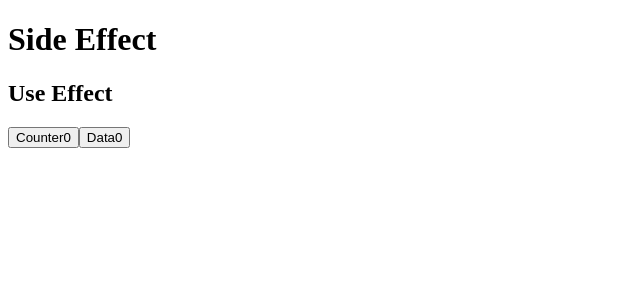
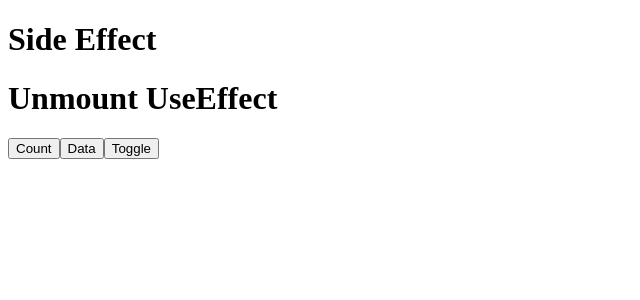
Before and after one commit to ravishranjan1/LearnReactJS, a React (Vite) app in the folder Learn_ReactJS/: page / in a window 1280 px wide. Shown: the top 300 px of the page, without its empty margins (0-640 px from the left). Built offline with nearby package versions, Linux system fonts and the light colour scheme.

Commit message:
Umount LifeCycle

```diff
--- a/Learn_ReactJS/src/App.jsx
+++ b/Learn_ReactJS/src/App.jsx
@@ -1,10 +1,20 @@
-import Use from "./UseEffect.jsx"
+import {useState} from "react";
+import Use1 from "./UseEffect1.jsx"
 function App() {
-
+  const[count,setCount]=useState(0);
+  const [data,setData]=useState(0);
+  const [display, setDisplay]=useState(true);
   return (
     <>
       <h1>Side Effect</h1>
-      <Use />
+      {
+        display?<Use1 count={count} data={data}/>:null
+      }
+
+      <button onClick={()=>setCount(count+1)}>Count</button>
+      <button onClick={()=>setData(data+1)}>Data</button>
+      <button onClick={()=>setDisplay(!display)}>Toggle</button>
+
     </>
   )
 
--- /dev/null
+++ b/Learn_ReactJS/src/UseEffect1.jsx
@@ -0,0 +1,25 @@
+import{useEffect} from "react";
+function Use1({count,data}){
+
+    useEffect(
+        ()=>{
+            console.log("first")
+        },[]
+    )
+    useEffect(()=>{
+        console.log("second")
+    },[count])
+
+    useEffect(()=>{
+        return ()=>{
+            console.log("Unmount")
+        }
+    })
+
+    return(
+        <div>
+            <h1>Unmount UseEffect</h1>
+        </div>
+    )
+}
+export default Use1;
```
